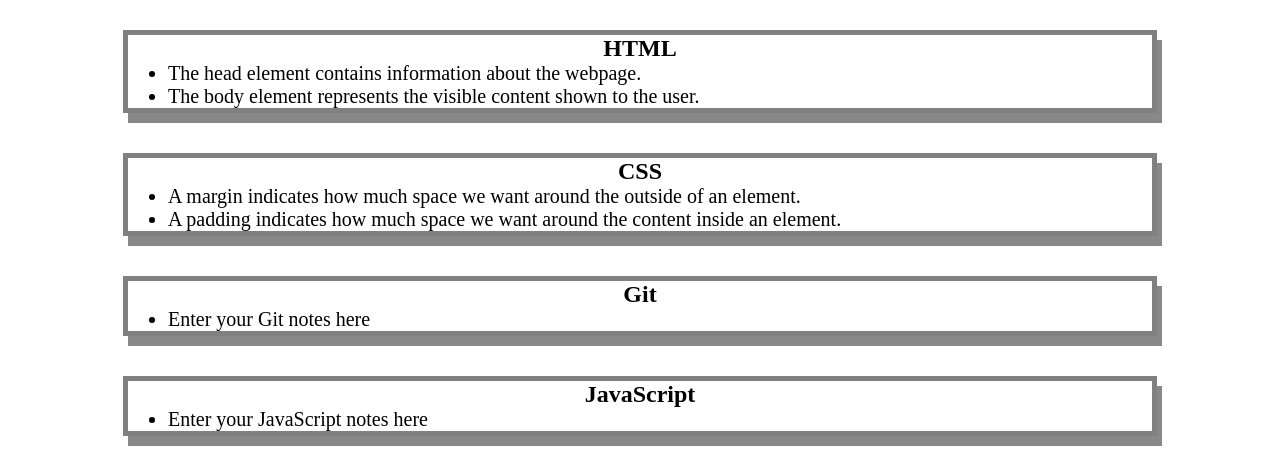
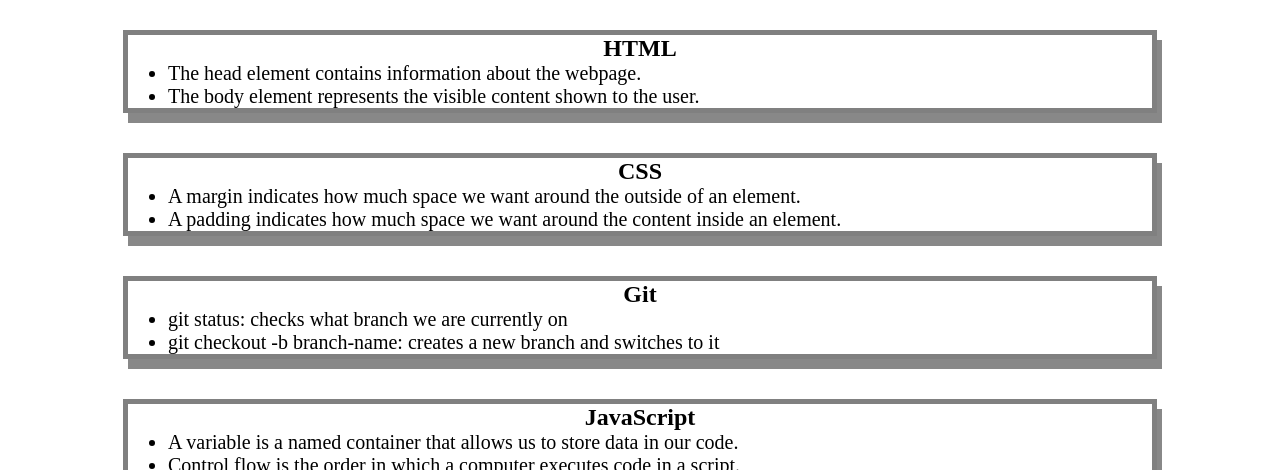
Before and after one commit to ric-shark/prework-study-guide, a plain HTML site: page index.html in a window 1280 px wide. Shown: the part 130-600 px from the top of the page. Drawn offline with Linux system fonts and the light colour scheme.

Commit message:
added code to HTML file

```diff
--- a/assets/script.js
+++ b/assets/script.js
@@ -20,3 +20,8 @@ function selectTopic() {
    console.log('Please try again!');
  }
 }
+
+console.log('Here are the topics we learned through Prework:');
+listTopics();
+console.log('Which topic should we study first?');
+selectTopic();
--- a/index.html
+++ b/index.html
@@ -36,7 +36,8 @@
       <section class="card" id="git-section">
         <h2>Git</h2>
         <ul>
-          <li> Enter your Git notes here</li>
+          <li>git status: checks what branch we are currently on</li>
+          <li>git checkout -b branch-name: creates a new branch and switches to it</li>
         </ul>
 
       </section>
@@ -45,7 +46,8 @@
       <section class="card" id="javascript-section">
         <h2>JavaScript</h2>
         <ul>
-          <li>Enter your JavaScript notes here</li>
+          <li>A variable is a named container that allows us to store data in our code.</li>
+          <li>Control flow is the order in which a computer executes code in a script.</li>
         </ul>
 
       </section>
```
Also changed, not shown: 1 other file.
